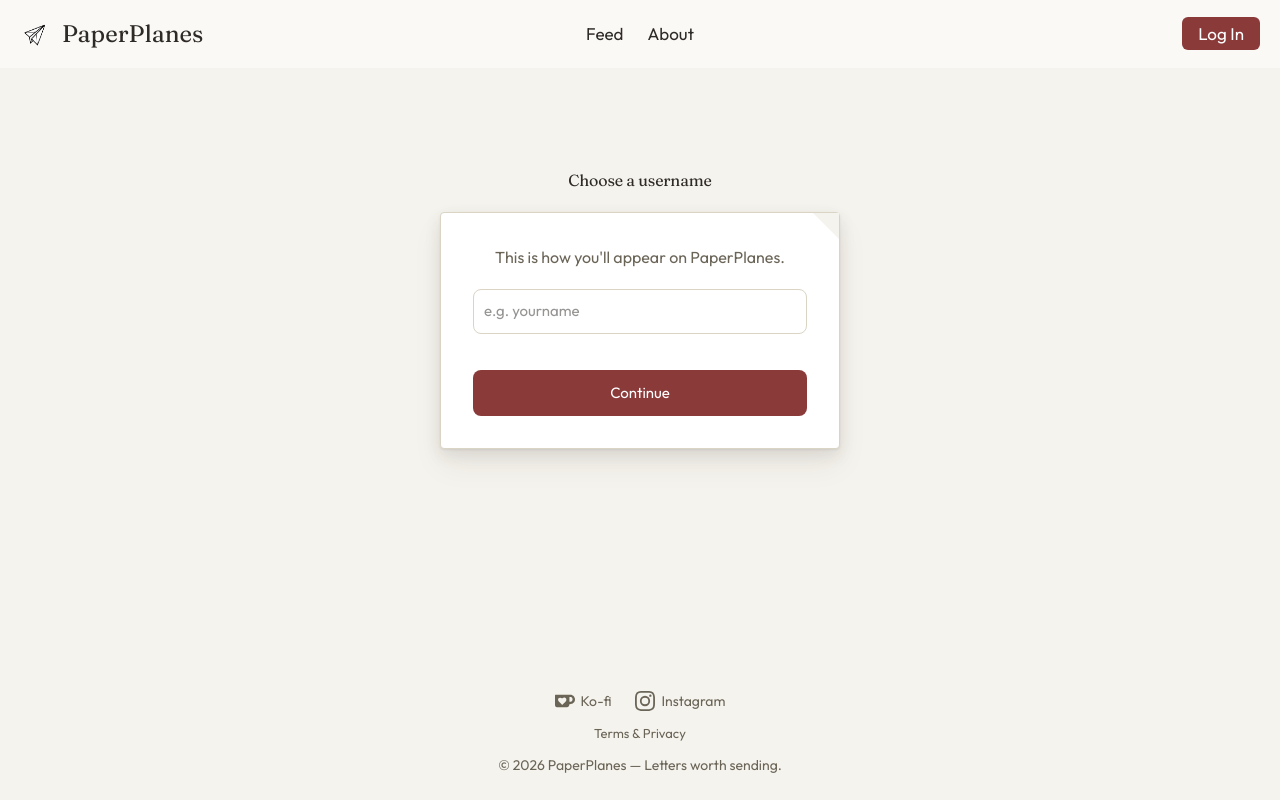
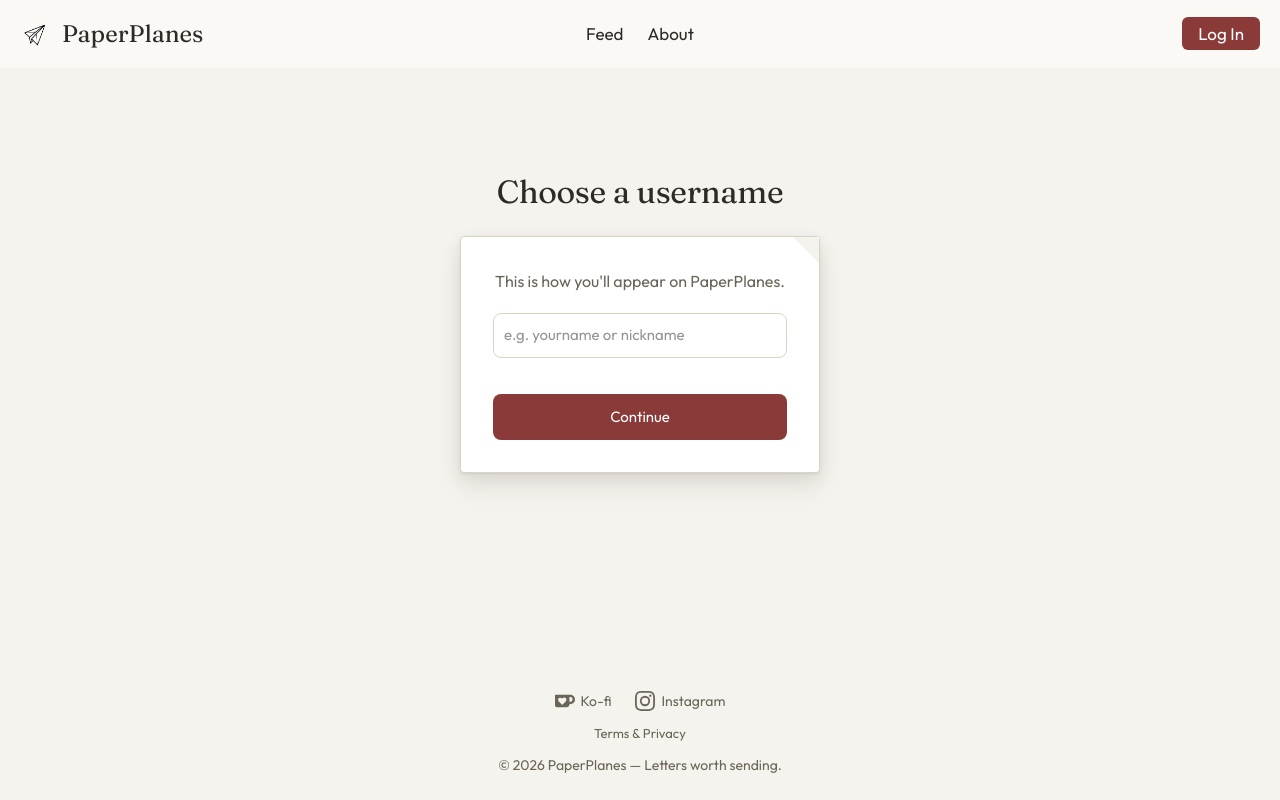
Before and after one commit to katrinamaramba/paperplanes, a Next.js app: page /choose-username in a window 1280 px wide. Built offline with nearby package versions, Linux system fonts and the light colour scheme; no server answers; a web font is replaced by a local one.

Commit message:
username page

```diff
--- a/app/choose-username/page.tsx
+++ b/app/choose-username/page.tsx
@@ -59,8 +59,8 @@ export default function ChooseUsername() {
   }
 
   return (
-    <div style={{ maxWidth: 440, margin: '80px auto', padding: 20 }}>
-      <h1 style={{ textAlign: 'center' }}>Choose a username</h1>
+    <div style={{ maxWidth: 400, margin: '80px auto', padding: 20 }}>
+      <h1 style={{ textAlign: 'center', fontSize: 32 }}>Choose a username</h1>
 
       <div className="letter-card" style={{ padding: 32, marginTop: 20 }}>
         <p style={{ color: 'var(--color-ink-soft)', marginTop: 0, marginBottom: 20, textAlign: 'center' }}>
@@ -74,7 +74,7 @@ export default function ChooseUsername() {
             onChange={(e) => setUsername(e.target.value)}
             required
             minLength={3}
-            placeholder="e.g. yourname"
+            placeholder="e.g. yourname or nickname"
             style={{
               width: '100%',
               padding: 10,
```
